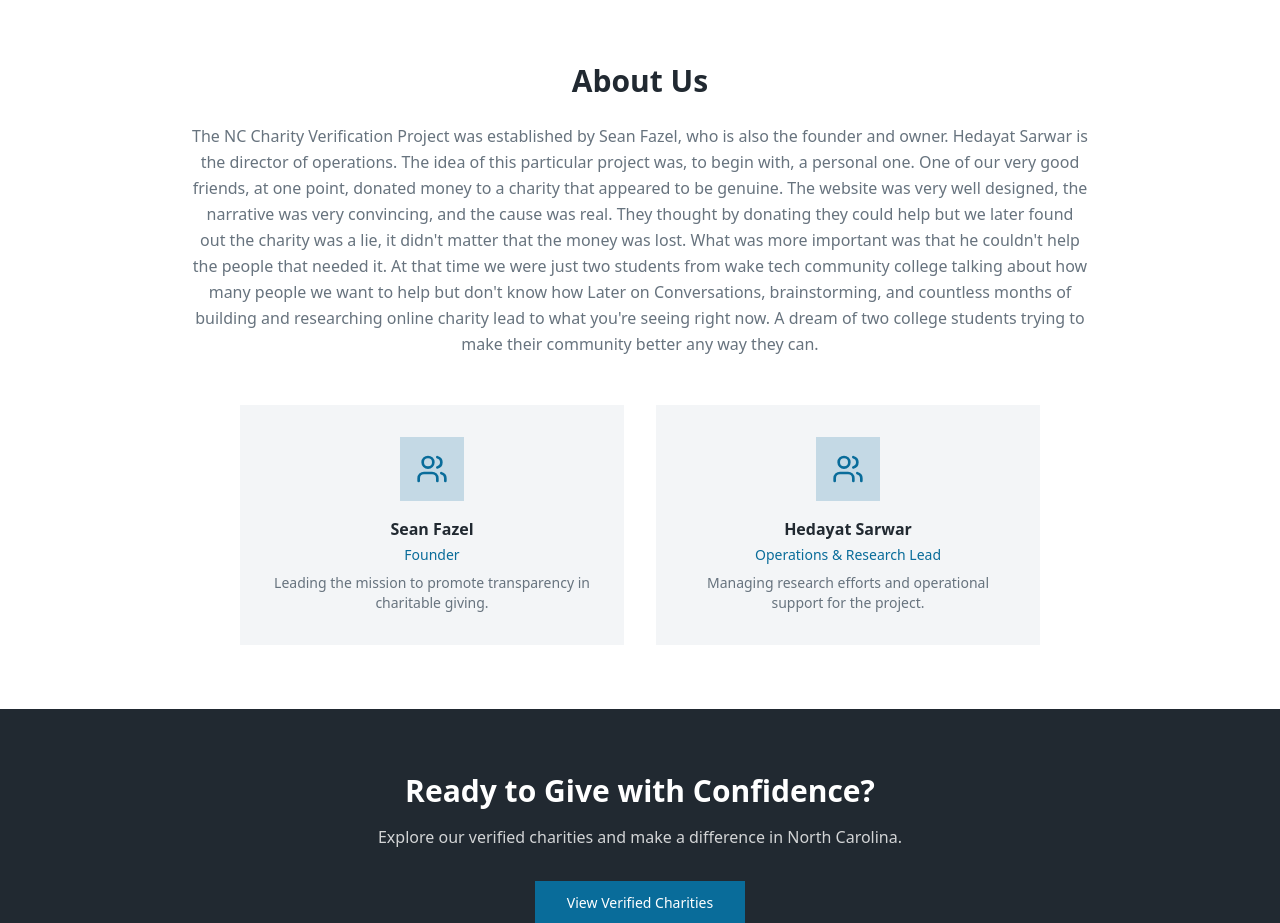
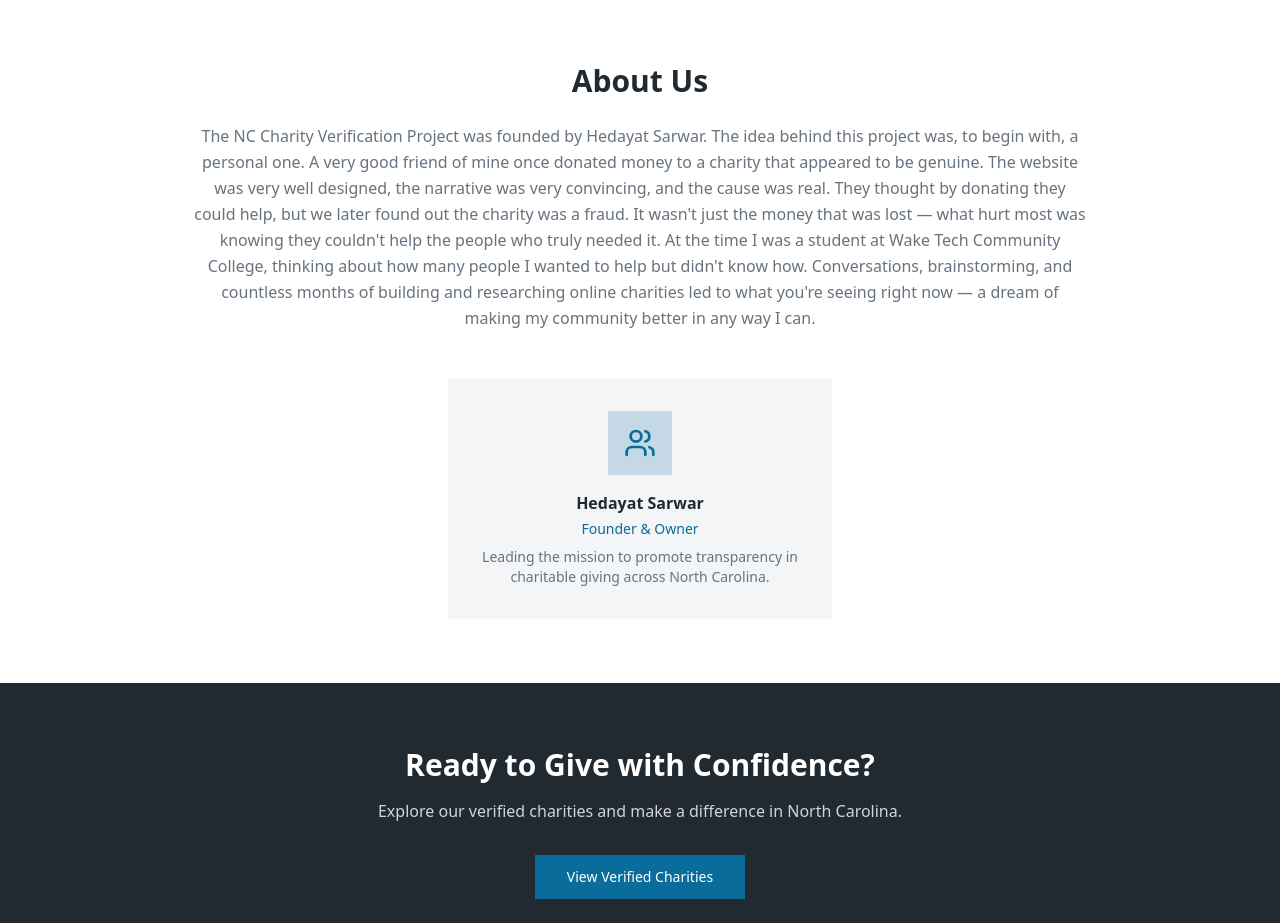
Before and after one commit to keb-ui/v0-nc-charity-verification-project, a Next.js app: page /about in a window 1280 px wide. Shown: the part 1340-2263 px from the top of the page. Built offline with nearby package versions, Linux system fonts and the light colour scheme.

Commit message:
feat: remove all Sean Fazel references and update ownership
Update images, rewrite About page, replace email, and update footer

#VERCEL_SKIP

```diff
--- a/app/about/page.tsx
+++ b/app/about/page.tsx
@@ -100,24 +100,16 @@ export default function AboutPage() {
         <div className="max-w-4xl mx-auto text-center">
           <h2 className="text-2xl md:text-3xl font-bold text-foreground mb-6">About Us </h2>
           <p className="text-muted-foreground leading-relaxed mb-12">
-            {"The NC Charity Verification Project was established by Sean Fazel, who is also the founder and owner. Hedayat Sarwar is the director of operations. \n\nThe idea of this particular project was, to begin with, a personal one.\n\nOne of our very good friends, at one point, donated money to a charity that appeared to be genuine. The website was very well designed, the narrative was very convincing, and the cause was real. They thought by donating they could help but we later found out the charity was a lie, it didn\'t matter that the money was lost. What was more important was that he couldn\'t help the people that needed it. \n\nAt that time we were just two students from wake tech community college talking about how many people we want to help but don\'t know how \n\nLater on Conversations, brainstorming, and countless months of building and researching online charity lead to what you\'re seeing right now. A dream of two college students trying to make their community better any way they can."}
+            {"The NC Charity Verification Project was founded by Hedayat Sarwar.\n\nThe idea behind this project was, to begin with, a personal one.\n\nA very good friend of mine once donated money to a charity that appeared to be genuine. The website was very well designed, the narrative was very convincing, and the cause was real. They thought by donating they could help, but we later found out the charity was a fraud. It wasn't just the money that was lost — what hurt most was knowing they couldn't help the people who truly needed it.\n\nAt the time I was a student at Wake Tech Community College, thinking about how many people I wanted to help but didn't know how.\n\nConversations, brainstorming, and countless months of building and researching online charities led to what you're seeing right now — a dream of making my community better in any way I can."}
           </p>
-          <div className="flex flex-col sm:flex-row gap-8 justify-center">
-            <div className="bg-secondary p-8 flex-1 max-w-sm">
-              <div className="w-16 h-16 bg-primary/20 flex items-center justify-center mx-auto mb-4">
-                <Users className="w-8 h-8 text-primary" />
-              </div>
-              <h3 className="font-semibold text-foreground mb-1">Sean Fazel</h3>
-              <p className="text-sm text-primary mb-2">Founder</p>
-              <p className="text-sm text-muted-foreground">Leading the mission to promote transparency in charitable giving.</p>
-            </div>
-            <div className="bg-secondary p-8 flex-1 max-w-sm">
+          <div className="flex justify-center">
+            <div className="bg-secondary p-8 max-w-sm w-full">
               <div className="w-16 h-16 bg-primary/20 flex items-center justify-center mx-auto mb-4">
                 <Users className="w-8 h-8 text-primary" />
               </div>
               <h3 className="font-semibold text-foreground mb-1">Hedayat Sarwar</h3>
-              <p className="text-sm text-primary mb-2">Operations & Research Lead</p>
-              <p className="text-sm text-muted-foreground">Managing research efforts and operational support for the project.</p>
+              <p className="text-sm text-primary mb-2">Founder & Owner</p>
+              <p className="text-sm text-muted-foreground">Leading the mission to promote transparency in charitable giving across North Carolina.</p>
             </div>
           </div>
         </div>
--- a/app/resources/page.tsx
+++ b/app/resources/page.tsx
@@ -172,7 +172,7 @@ export default function ResourcesPage() {
             <div className="border-b border-border pb-6">
               <h3 className="font-semibold text-foreground mb-2">Can I suggest a charity for verification?</h3>
               <p className="text-muted-foreground text-sm leading-relaxed">
-                Yes! We welcome suggestions from the community. Please contact us at seanfazel@gmail.com with the charity name and any information you have about the organization.
+                Yes! We welcome suggestions from the community. Please contact us at hedayatsarwar@icloud.com with the charity name and any information you have about the organization.
               </p>
             </div>
             <div className="border-b border-border pb-6">
--- a/components/featured.tsx
+++ b/components/featured.tsx
@@ -33,7 +33,7 @@ export default function Featured() {
           <div className="flex-1 w-full">
             <div className="relative h-[400px] lg:h-[600px] w-full overflow-hidden">
               <Image
-                src="/images/kids-tree.png"
+                src="/images/kids-climbing-tree.png"
                 alt="Children climbing a tree together"
                 fill
                 className="object-cover"
--- a/components/footer.tsx
+++ b/components/footer.tsx
@@ -20,12 +20,12 @@ export default function Footer() {
                     <span className="text-lg font-semibold">NC Charity Verification</span>
                   </div>
                   <p className="text-white/70 text-sm leading-relaxed mb-6">
-                    A student led initiative promoting transparency and trust in charitable giving across North Carolina. Founded by Sean Fazel, with operations and research support led by Hedayat Sarwar.
+                    A student-led initiative promoting transparency and trust in charitable giving across North Carolina. Founded by Hedayat Sarwar.
                   </p>
                   <div className="flex flex-col gap-2">
                     <div className="flex items-center gap-2 text-white/70 text-sm">
                       <Mail className="w-4 h-4" />
-                      <span>{"seanfazel@gmail.com "}</span>
+                      <span>{"hedayatsarwar@icloud.com"}</span>
                     </div>
                     <div className="flex items-center gap-2 text-white/70 text-sm">
                       <MapPin className="w-4 h-4" />
--- a/components/hero.tsx
+++ b/components/hero.tsx
@@ -19,9 +19,9 @@ export default function Hero() {
       <Header />
       <motion.div style={{ y }} className="relative h-full">
         <Image
-          src="/images/community-circle.png"
+          src="/images/nc-mountain-landscape.png"
           fill
-          alt="Community members forming a circle on grass"
+          alt="Aerial view of North Carolina mountain landscape"
           style={{ objectFit: "cover" }}
           priority
         />
--- a/components/promo.tsx
+++ b/components/promo.tsx
@@ -31,9 +31,9 @@ export default function Promo() {
       <div className="fixed top-[-10vh] left-0 h-[120vh] w-full">
         <motion.div style={{ y }} className="relative w-full h-full">
           <Image
-            src="/images/hands-unity.png"
+            src="/images/community-hands-unity.png"
             fill
-            alt="Hands joined together in unity with sunset"
+            alt="Community hands together in unity"
             style={{ objectFit: "cover" }}
           />
           <div className="absolute inset-0 bg-foreground/70" />
--- a/components/verified-charities.tsx
+++ b/components/verified-charities.tsx
@@ -232,7 +232,7 @@ export default function VerifiedCharities() {
 
         <div className="text-center mt-12">
           <p className="text-sm text-muted-foreground">
-            Know a charity that should be verified? <a href="mailto:seanfazel@gmail.com" className="text-primary hover:underline">Submit for review</a>
+            Know a charity that should be verified? <a href="mailto:hedayatsarwar@icloud.com" className="text-primary hover:underline">Submit for review</a>
           </p>
         </div>
       </div>
```
Also changed, not shown: app/contact/page.tsx (+4 -4 lines).
